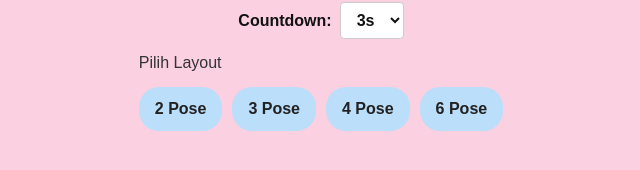
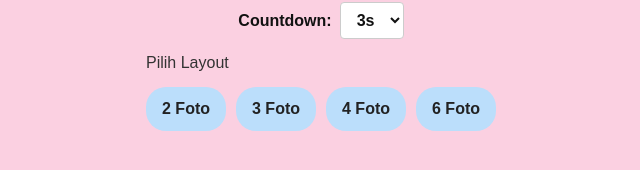
Before and after one commit to fauziniko/photobooth-1-test, a Next.js app: page / in a window 1280 px wide. Shown: the part 524-694 px from the top of the page, without its empty margins (319-959 px from the left). Built offline with nearby package versions, Linux system fonts and the light colour scheme; no server answers.

Commit message:
[Misc] Update: components/LayoutSelector.tsx,src/app/globals.css,

```diff
--- a/components/LayoutSelector.tsx
+++ b/components/LayoutSelector.tsx
@@ -7,10 +7,11 @@ export default function LayoutSelector({ onSelect }: Props) {
     <div style={{ marginBottom: '20px' }}>
       <h3 style={{ marginBottom: '12px', color: '#333' }}>Pilih Layout</h3>
       <div style={{ display: 'flex', gap: '10px', justifyContent: 'center' }}>
-        {[2, 3, 4, 6].map(n => (
+        {[2, 3, 4, 6].map(layout => (
           <button
-            key={n}
-            onClick={() => onSelect(n)}
+            className="layout-selector-btn"
+            key={layout}
+            onClick={() => onSelect(layout)}
             style={{
               padding: '10px 16px',
               backgroundColor: '#BBDEFB', // biru muda
@@ -23,7 +24,7 @@ export default function LayoutSelector({ onSelect }: Props) {
               minWidth: '80px'
             }}
           >
-            {n} Pose
+            {layout} Foto
           </button>
         ))}
       </div>
--- a/src/app/globals.css
+++ b/src/app/globals.css
@@ -50,3 +50,23 @@ body {
     gap: 16px !important;
   }
 }
+
+/* Tambahkan di globals.css atau style global Anda */
+.layout-selector-btn {
+  background: transparent;
+  border: 2px solid #111;
+  color: #111;
+  border-radius: 8px;
+  padding: 8px 18px;
+  font-size: 16px;
+  font-weight: bold;
+  cursor: pointer;
+  transition: background 0.2s, color 0.2s, border-color 0.2s;
+}
+
+.layout-selector-btn:hover,
+.layout-selector-btn:focus {
+  background: #c2185b; /* pink tua */
+  color: #fff;
+  border-color: #c2185b;
+}
```
